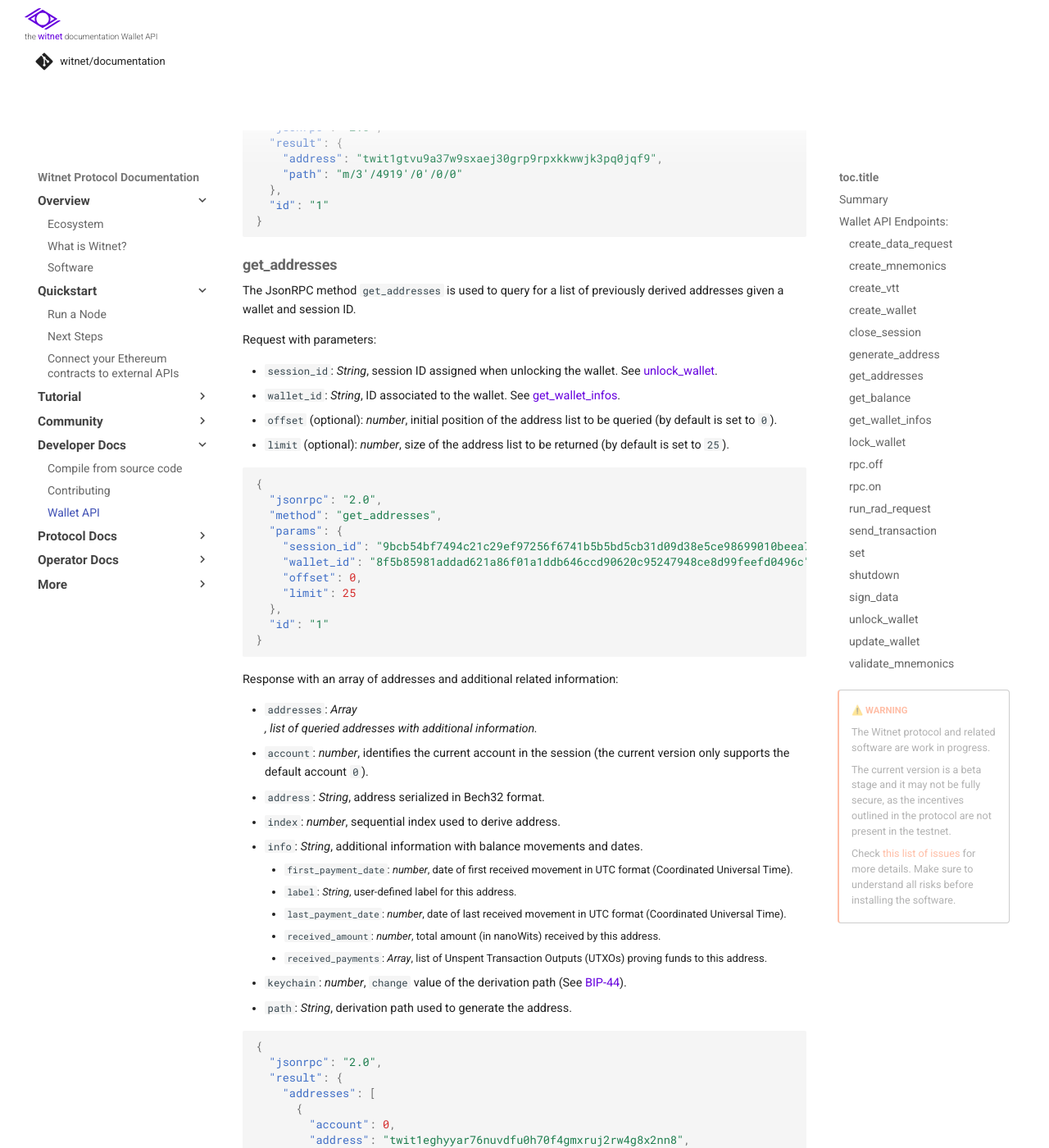
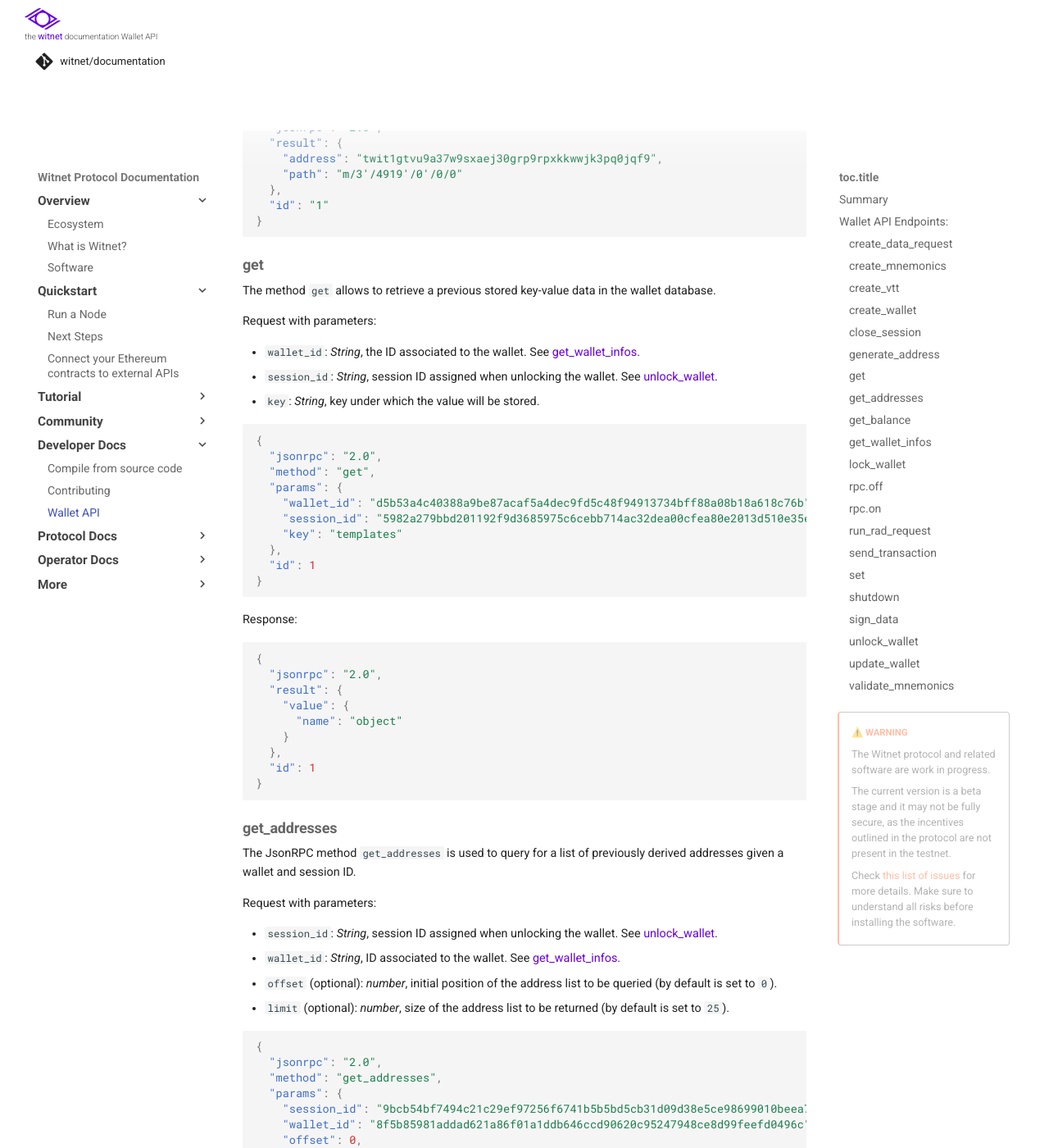
Before and after one commit to witnet/documentation, an MkDocs documentation site: the page built from docs/developer/wallet-api.md, in a window 1280 px wide and 1400 px high, scrolled down 7599 px. Shown: the whole window at 82% size. Built offline with MkDocs 1.6.1 and Material for MkDocs 9.7.7, drawn with Linux system fonts in a browser that asks for light colours; some web fonts are replaced; comment, search, counter and statistics services are not loaded.

Commit message:
docs(wallet-api): add get method

````diff
--- a/docs/developer/wallet-api.md
+++ b/docs/developer/wallet-api.md
@@ -358,6 +358,45 @@ Response:
   "id": "1"
 }
 ```
+
+
+### get
+
+The method `get` allows to retrieve a previous stored key-value data in the wallet database.
+
+Request with parameters:
+
+- `wallet_id`: *String*, the ID associated to the wallet. See [get_wallet_infos](#get-wallet-infos).
+- `session_id`: *String*, session ID assigned when unlocking the wallet. See [unlock_wallet](#unlock_wallet).
+- `key`: *String*, key under which the value will be stored.
+
+```json
+{
+  "jsonrpc": "2.0",
+  "method": "get",
+  "params": {
+    "wallet_id": "d5b53a4c40388a9be87acaf5a4dec9fd5c48f94913734bff88a08b18a618c76b",
+    "session_id": "5982a279bbd201192f9d3685975c6cebb714ac32dea00cfea80e2013d510e35e",
+    "key": "templates"
+  },
+  "id": 1
+}
+```
+
+Response:
+
+```json
+{
+  "jsonrpc": "2.0",
+  "result": {
+    "value": {
+      "name": "object"
+    }
+  },
+  "id": 1
+}
+```
+
 
 ### get_addresses
 
````
